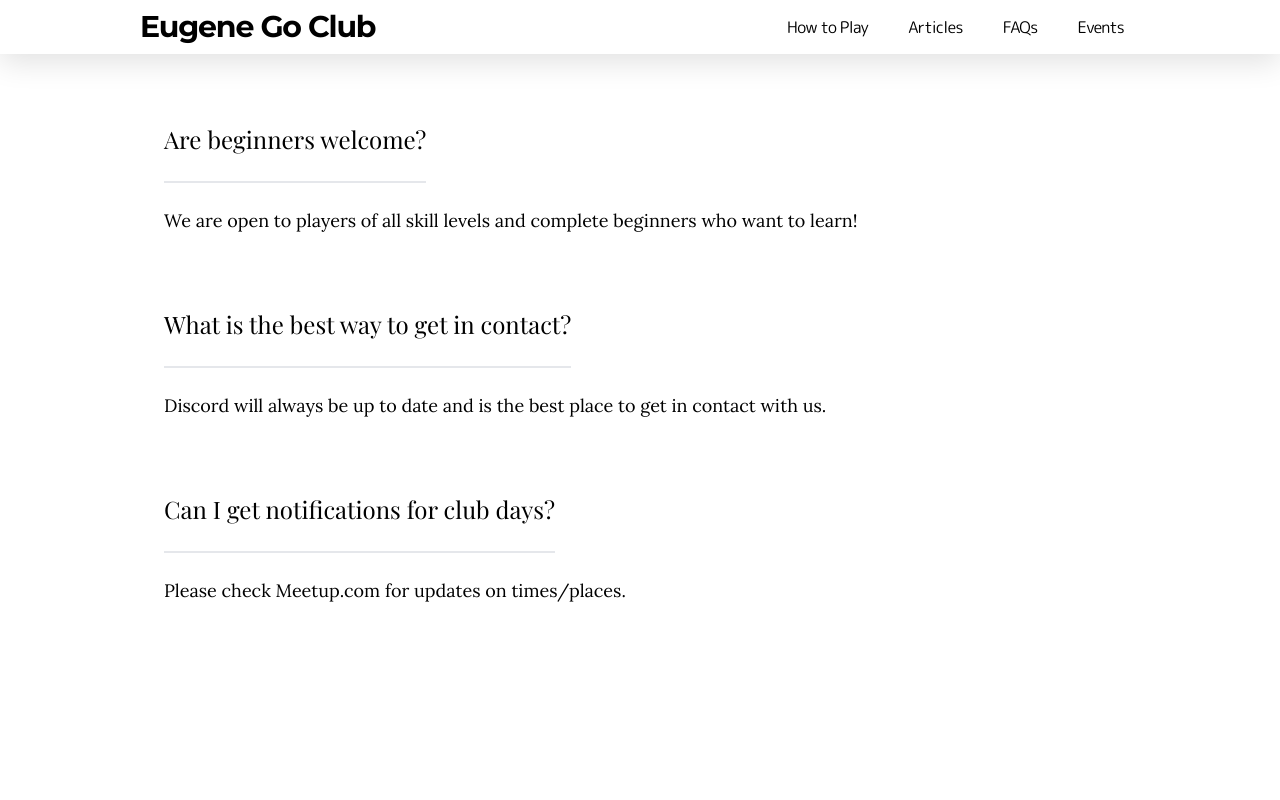
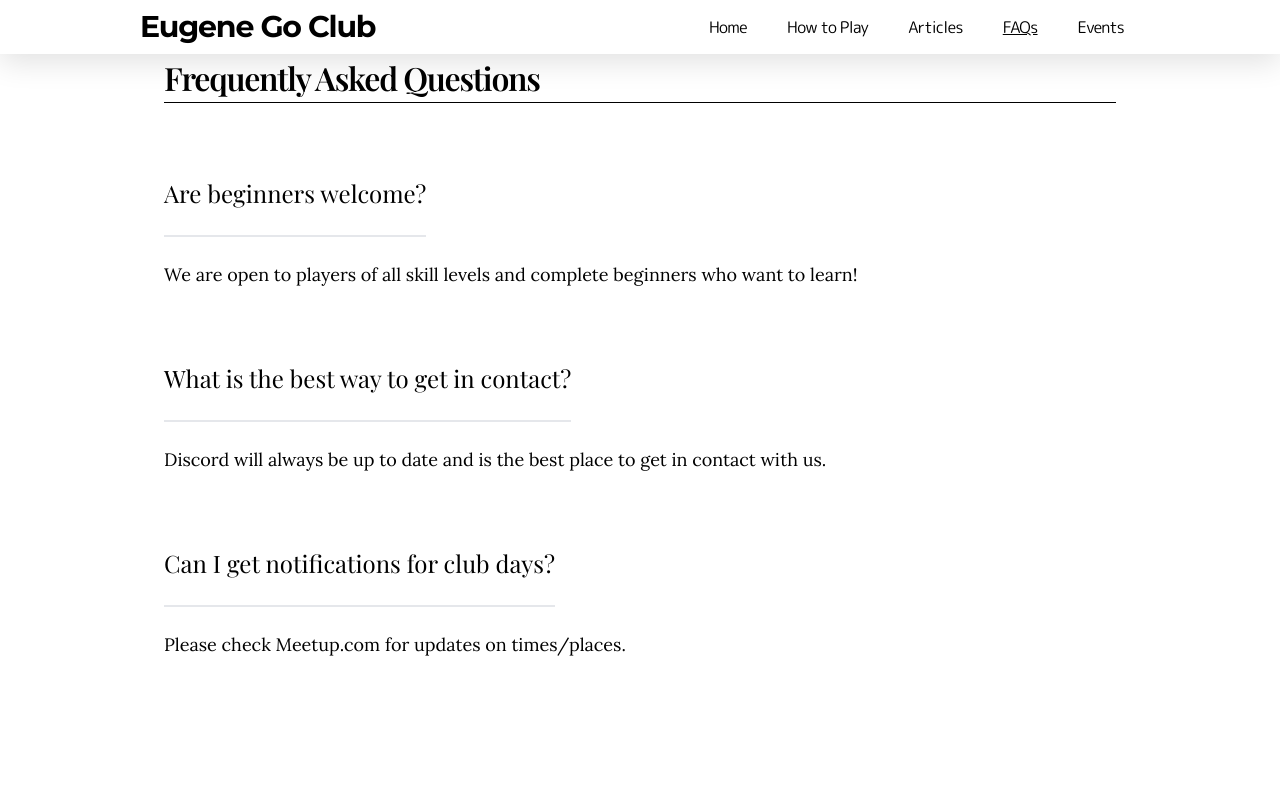
Before and after one commit to hnakae/go-club, a Next.js app: page /faqs in a window 1280 px wide. Shown: the top 800 px of the page. Built offline with nearby package versions, Linux system fonts and the light colour scheme; a web font is replaced by a local one.

Commit message:
active nav link

```diff
--- a/src/app/_components/footer.tsx
+++ b/src/app/_components/footer.tsx
@@ -120,13 +120,13 @@ export function Footer() {
             &#9825;
           </span>
           by&nbsp;
-          <Link
-            href="/"
-            target={"_blank"}
-            className="underline underline-offset-2 "
-          >
-            Hiro Nakae
-          </Link>
+          {/* <Link */}
+          {/* href="/" */}
+          {/* target={"_blank"} */}
+          {/* className="underline underline-offset-2 " */}
+          {/* > */}
+          Hiro Nakae
+          {/* </Link> */}
         </div>
       </div>
     </footer>
--- a/src/app/_components/meetup-info.tsx
+++ b/src/app/_components/meetup-info.tsx
@@ -9,7 +9,7 @@ const MeetUpInfo = () => {
     // bg-[url(/assets/images/background-flipped.png)]
     // <div className="flex flex-col justify-start items-center mt-12 ">
 
-    <div className="relative bg-dark text-white   text-start  flex items-center justify-center pt-36 pb-24 sm:flex-col xs:flex-col sm:mt-0 xs:mt-0 xs:bg-[#DFF8B4] sm:mb-6 mb-36">
+    <div className="relative bg-dark text-white   text-start  flex items-center justify-center pt-24 pb-24 sm:flex-col xs:flex-col sm:mt-0 xs:mt-0 xs:bg-[#DFF8B4] sm:mb-6 mb-36">
       <div className="py-12  h-fit flex-col flex items-center justify-center rounded-md  text-center  z-20">
         <div>Meetup Info</div>
         <div className="font-playfair text-[55px] mb-4"> Wednesdays</div>
--- a/src/app/_components/navbar.tsx
+++ b/src/app/_components/navbar.tsx
@@ -2,6 +2,8 @@
 import Link from "next/link";
 import { useState } from "react";
 import Menu from "./menu";
+// import { NavLink } from "react-router-dom";
+import { usePathname } from "next/navigation";
 
 // flex flex-col w-[1000px] my-0 mx-auto
 // bg-[#ffffff40]
@@ -11,22 +13,23 @@ export function Navbar() {
   const handleClick = () => {
     setIsOpen(!isOpen);
   };
+
+  const pathname = usePathname();
   return (
     <>
       {" "}
       <section
-        className="z-30 bg-white fixed flex justify-center items-center h-auto py-2 w-full mx-0 px-6  shadow-md select-none "
+        className="z-30 bg-white sticky top-0 flex justify-center items-center h-auto py-2 w-full mx-0 px-6  shadow-md select-none "
         style={{ backdropFilter: "blur(10px)" }}
       >
         <div className="w-full max-w-[1000px] flex justify-between items-center ">
-          <div className="text-3xl  font-bold tracking-tighter leading-tight flex items-center">
           <Link
             href="/"
-              className="font-montserrat   text-nowrap	 rounded-md  "
+            className="font-montserrat   text-nowrap	 rounded-md text-3xl  font-bold tracking-tighter leading-tight flex items-center "
           >
             Eugene Go Club
           </Link>
-          </div>
+          <nav aria-label="primary menu">
             <ul className="font-montserrat   flex space-x-2  items-center tracking-tighter leading-tight xs:hidden sm:hidden ">
               {/* <li className="cursor-pointer hover:underline rounded-md hover:bg-slate-200 px-4 py-2">
           <Link href="/contact">Contact</Link>
@@ -44,23 +47,64 @@ export function Navbar() {
                 Meetup
               </Link>
             </li> */}
+              <li
+                className="cursor-pointer rounded-md  px-4 py-2  "
+                aria-current="page"
+              >
+                <Link
+                  className={`link ${pathname === "/" ? "active" : ""}`}
+                  href="/"
+                  target="_blank"
+                  aria-label="Home"
+                >
+                  Home
+                </Link>
+              </li>
+              {/* <li>
+                <NavLink to="/">hahaha</NavLink>
+              </li> */}
               <li className="cursor-pointer rounded-md  px-4 py-2  ">
-              <Link href="" target="_blank">
+                <Link
+                  className={`link ${
+                    pathname === "/how-to-play" ? "active" : ""
+                  }`}
+                  href=""
+                  target="_blank"
+                  aria-label="How to Play"
+                >
                   How to Play
                 </Link>
               </li>
               <li className="cursor-pointer  rounded-md  px-4 py-2 ">
-              <Link href="" target="_blank">
+                <Link
+                  className={`link ${pathname === "/articles" ? "active" : ""}`}
+                  href=""
+                  target="_blank"
+                  aria-label="Articles"
+                >
                   Articles
                 </Link>
               </li>
               <li className="cursor-pointer rounded-md  px-4 py-2">
-              <Link href="/faqs">FAQs</Link>
+                <Link
+                  className={`link ${pathname === "/faqs" ? "active" : ""}`}
+                  href="/faqs"
+                  aria-label="FAQs"
+                >
+                  FAQs
+                </Link>
               </li>
               <li className="cursor-pointer rounded-md  px-4 py-2">
-              <Link href="/events">Events</Link>
+                <Link
+                  className={`link ${pathname === "/events" ? "active" : ""}`}
+                  href="/events"
+                  aria-label="Events"
+                >
+                  Events
+                </Link>
               </li>
             </ul>
+          </nav>
           <button
             className="flex-col justify-center items-center md:hidden  lg:hidden xl:hidden 2xl:hidden "
             onClick={handleClick}
--- a/src/app/globals.css
+++ b/src/app/globals.css
@@ -11,3 +11,7 @@
   /* letter-spacing: -0.05em;
   line-height: 1.25; */
 }
+
+.active {
+  text-decoration: underline;
+}
```
Lines whose indentation alone changed are shown as unchanged.
